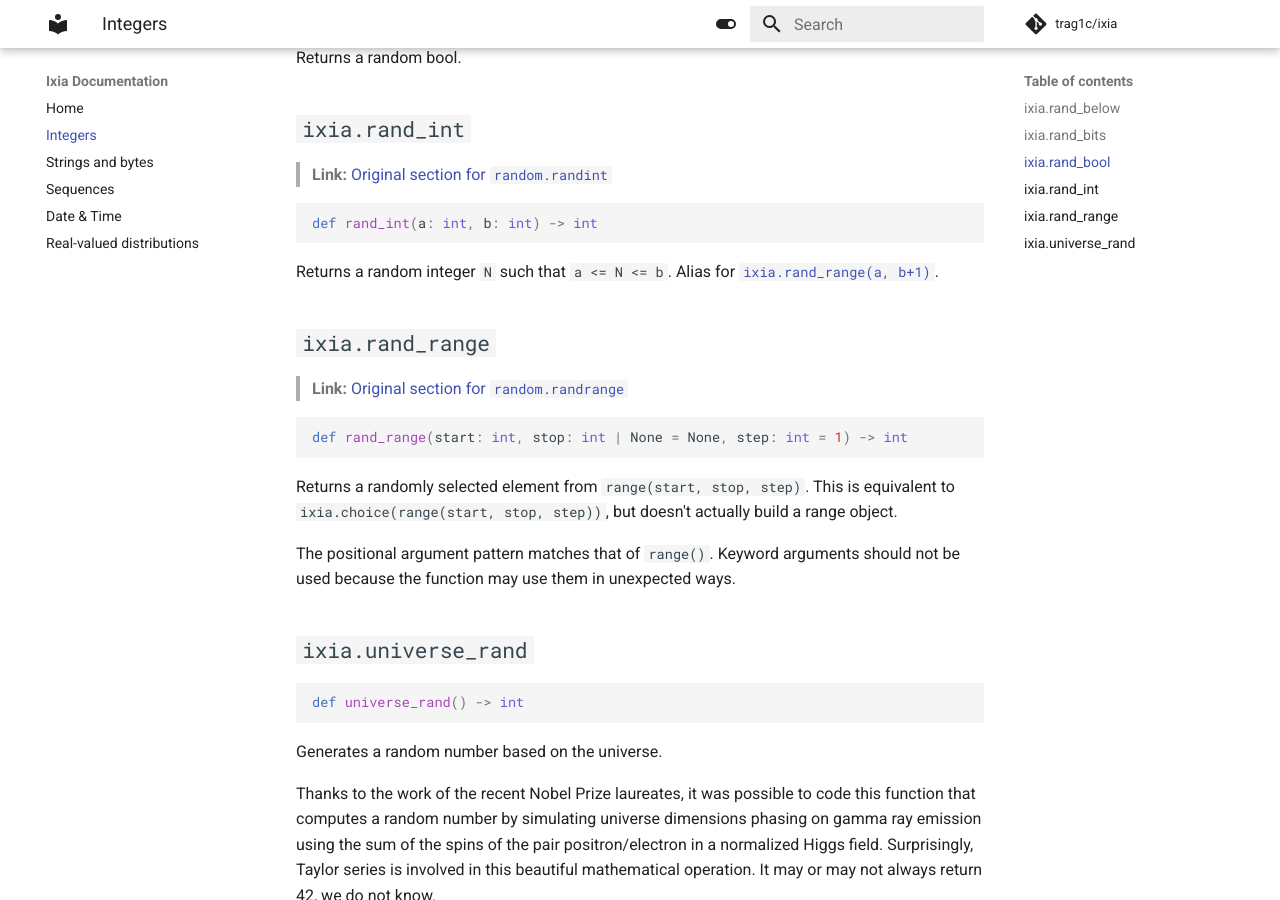
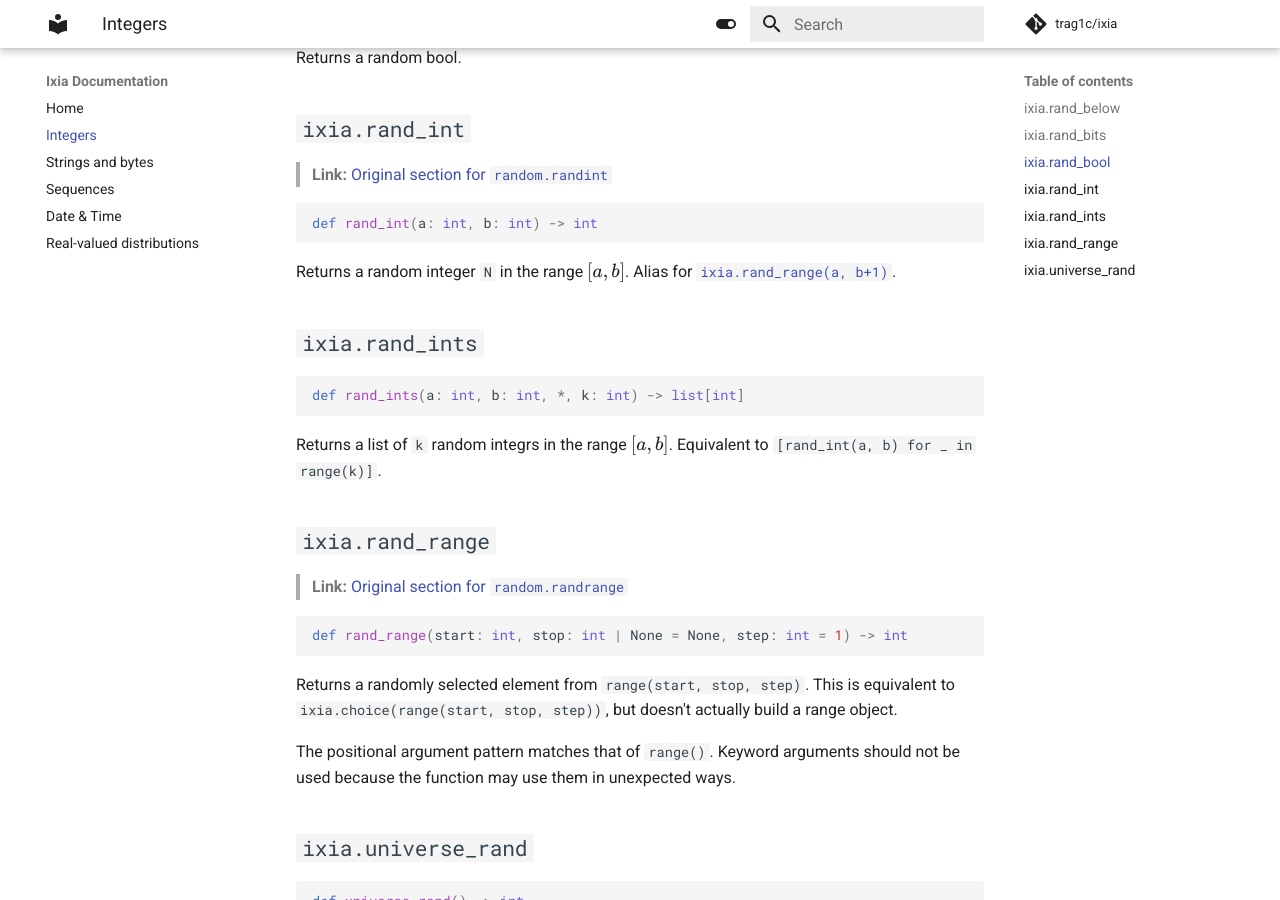
Before and after one commit to trag1c/ixia, an MkDocs documentation site: the page built from docs/integers.md, in a window 1280 px wide and 900 px high, scrolled down 670 px. Built offline with MkDocs 1.6.1 and Material for MkDocs 9.7.7, drawn with Linux system fonts in a browser that asks for light colours; comment, search, counter and statistics services are not loaded.

Commit message:
(docs) Added ixia.rand_ints

````diff
--- a/docs/integers.md
+++ b/docs/integers.md
@@ -39,8 +39,18 @@ Returns a random bool.
 def rand_int(a: int, b: int) -> int
 ```
 
-Returns a random integer `N` such that `a <= N <= b`.
+Returns a random integer `N` in the range $[a, b]$.
 Alias for [`ixia.rand_range(a, b+1)`](#rand_range).
+
+
+## `ixia.rand_ints`
+
+```py
+def rand_ints(a: int, b: int, *, k: int) -> list[int]
+```
+
+Returns a list of `k` random integrs in the range $[a, b]$.
+Equivalent to `[rand_int(a, b) for _ in range(k)]`.
 
 
 ## `ixia.rand_range`
--- a/docs/sequences.md
+++ b/docs/sequences.md
@@ -55,6 +55,11 @@ The `weights` or `cumulative_weights` can use any numeric type that
 interoperates with the `float` values returned by [`ixia.random()`](distributions.md#ixiarandom) (that
 includes integers, floats, and fractions but excludes decimals). Weights are
 assumed to be non-negative and finite. If all weights are zero, a `ValueError` is raised.
+
+
+## `ixia.rand_ints`
+
+> **Link:** See the [Integers section](integers.md#ixiarand_ints).
 
 
 ## `ixia.sample`
````
